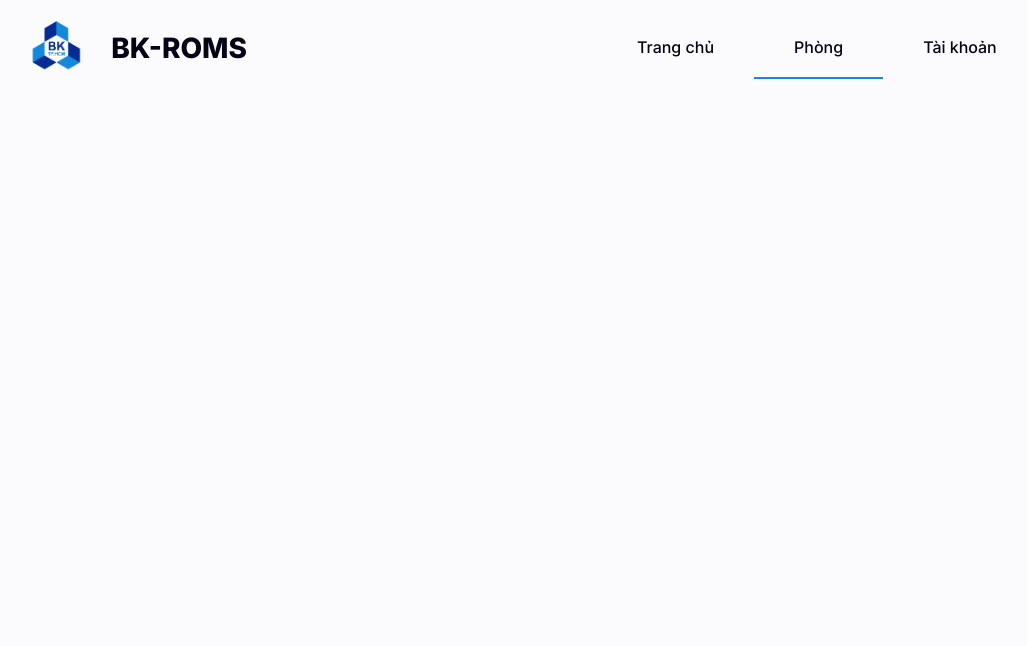
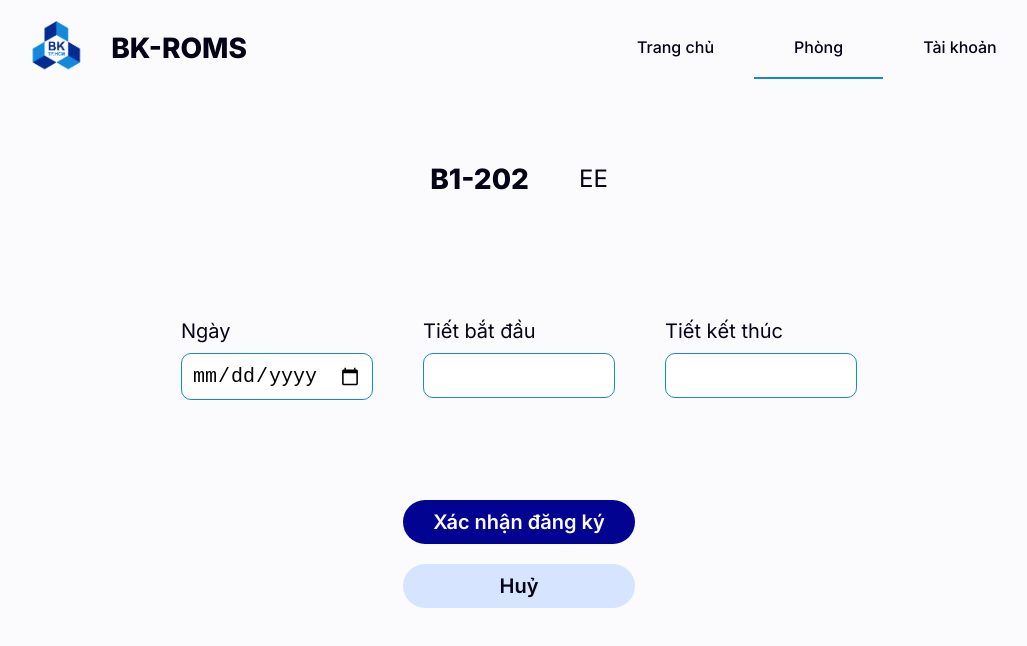
Before and after one commit to CuongChuck/ROMS-G1-CC01-ASE, a React (Vite) app in the folder frontend/: page /room/register in a window 1280 px wide. Shown: the top 646 px of the page, without its empty margins (121-1148 px from the left). Built offline with nearby package versions, Linux system fonts and the light colour scheme.

Commit message:
Add room register page

```diff
--- a/frontend/src/Routes.jsx
+++ b/frontend/src/Routes.jsx
@@ -4,6 +4,7 @@ import LogIn from "./pages/LogIn/LogIn";
 import Register from "./pages/Register/Register";
 import Room from "./pages/Room/Room";
 import RoomList from "./pages/RoomList/RoomList";
+import RoomRegister from "./pages/RoomRegister/RoomRegister";
 
 const routes = [
     {path: '/', component: Home},
@@ -11,7 +12,8 @@ const routes = [
     {path: '/register', component: Register},
     {path: '/account', component: Account},
     {path: '/room', component: Room},
-    {path: '/rooms', component: RoomList}
+    {path: '/rooms', component: RoomList},
+    {path: '/room/register', component: RoomRegister}
 ];
 
 export { routes };
--- /dev/null
+++ b/frontend/src/pages/RoomRegister/RoomRegister.css
@@ -0,0 +1,44 @@
+.RoomRegPage {
+    display: flex;
+    flex-direction: column;
+    align-items: center;
+    margin-top: 50px;
+
+    .RoomTitle {
+        display: flex;
+        flex-direction: row;
+        align-items: center;
+        margin-bottom: 100px;
+
+        h2 {
+            margin-right: 50px;
+        }
+    }
+
+    .regFields {
+        display: flex;
+        flex-direction: row;
+        margin-bottom: 100px;
+
+        h4 {
+            margin-bottom: 10px;
+        }
+
+        .regField:not(:last-child) {
+            margin-right: 50px;
+        }
+    }
+
+    .regButtons {
+        display: flex;
+        flex-direction: column;
+    }
+
+    input {
+        border: 1px solid var(--color-accent);
+        border-radius: 10px;
+        font-size: var(--small-textsize);
+        padding: 10px;
+        width: 170px;
+    }
+}
--- /dev/null
+++ b/frontend/src/pages/RoomRegister/RoomRegister.jsx
@@ -0,0 +1,46 @@
+import React from 'react';
+import './RoomRegister.css';
+import PrimaryButton from '../../components/PrimButton/PrimaryButton';
+import SecondaryButton from '../../components/SecButton/SecondaryButton';
+import { useNavigate } from 'react-router-dom';
+
+const RoomRegister = () => {
+    const room = 'B1-202';
+    const fal = 'EE';
+    const navigate = useNavigate();
+    return (
+        <div className='RoomRegPage'>
+            <div className='RoomTitle'>
+                <h2>{room}</h2>
+                <h3>{fal}</h3>
+            </div>
+            <div className='regFields'>
+                <div className='regField'>
+                    <h4>Ngày</h4>
+                    <form>
+                        <input type='date' required />
+                    </form>
+                </div>
+                <div className='regField'>
+                    <h4>Tiết bắt đầu</h4>
+                    <form>
+                        <input type='number' required min={2} max={12} />
+                    </form>
+                </div>
+                <div className='regField'>
+                    <h4>Tiết kết thúc</h4>
+                    <form>
+                        <input type='number' required min={2} max={12} />
+                    </form>
+                </div>
+            </div>
+            <div className='regButtons'>
+                <PrimaryButton content={3} onClick={() => navigate('/account')} />
+                <span style={{marginBottom:'20px'}} />
+                <SecondaryButton content={3} onClick={() => navigate('/rooms')} />
+            </div>
+        </div>
+    )
+}
+
+export default RoomRegister
```
